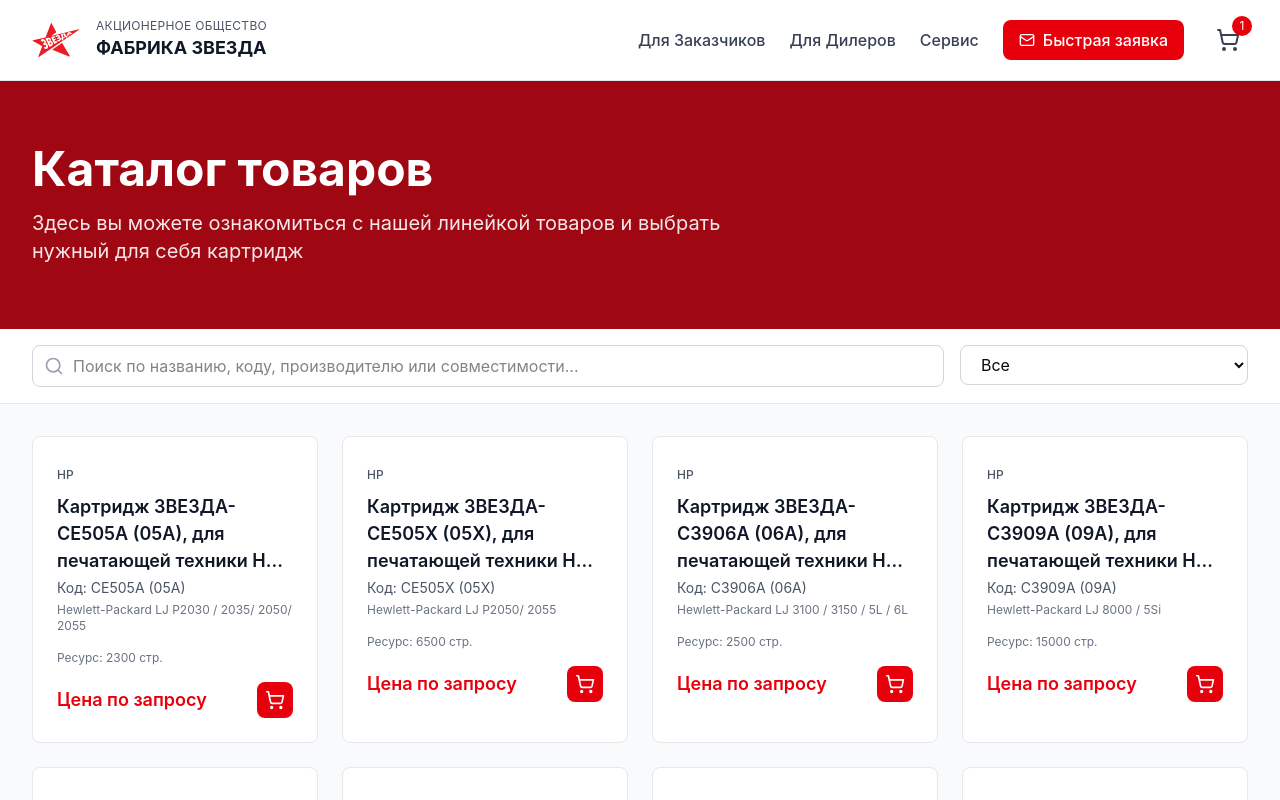
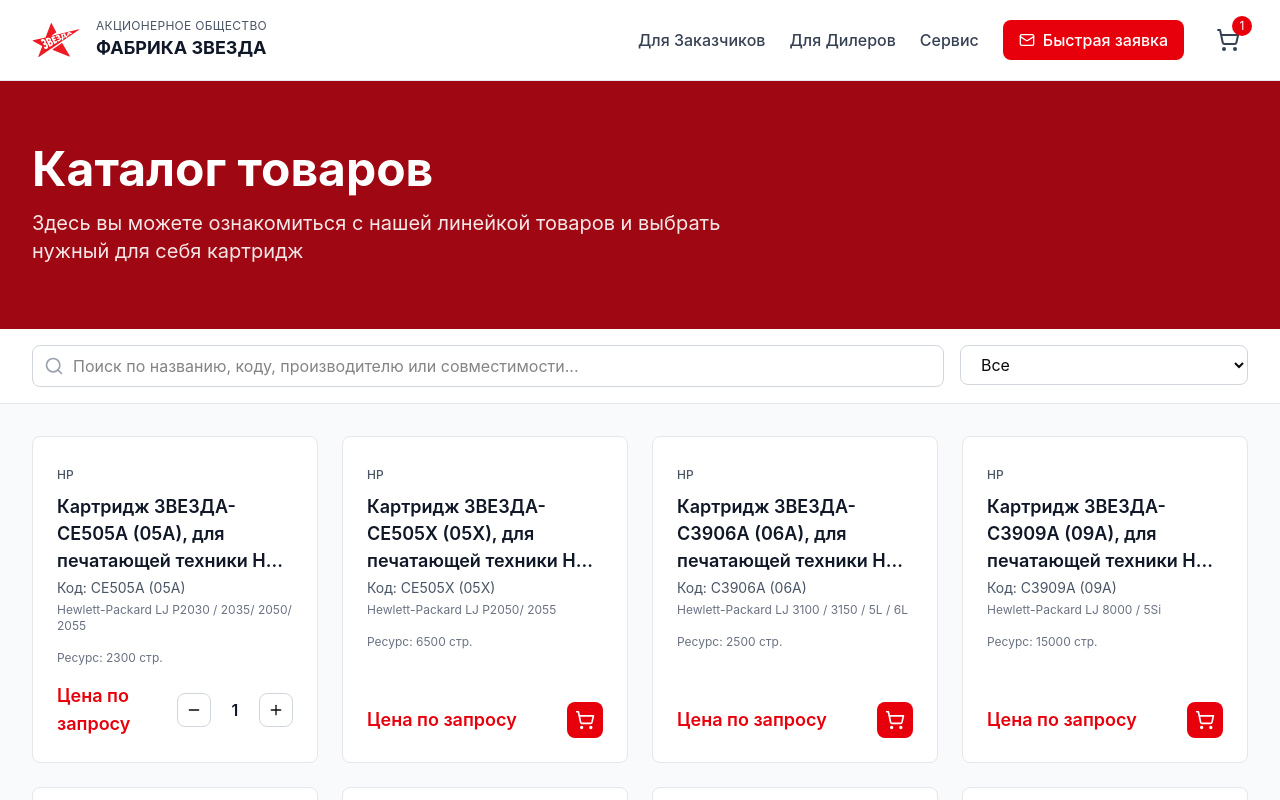
Before and after one commit to MatrixBiz/landing-page, a React (Vite) app: page /catalog in a window 1280 px wide. Both pictures are taken after a click on the button 275 px from the left and 700 px from the top of the page. Shown: the top 800 px of the page. Built offline with nearby package versions, Linux system fonts and the light colour scheme.

Commit message:
Added to cart state with counter in cards

```diff
--- a/src/app/pages/customers/CatalogPage.tsx
+++ b/src/app/pages/customers/CatalogPage.tsx
@@ -1,5 +1,5 @@
 import { useEffect, useMemo, useRef, useState } from "react";
-import { Search, ShoppingCart } from "lucide-react";
+import { Minus, Plus, Search, ShoppingCart } from "lucide-react";
 import { useCart } from "../../context/CartContext";
 import { catalogProducts } from "../../data/catalogProducts";
 
@@ -11,13 +11,17 @@
         useState<string>("all");
     const [visibleCount, setVisibleCount] = useState(PRODUCTS_BATCH_SIZE);
     const loadMoreRef = useRef<HTMLDivElement | null>(null);
-    const { addToCart } = useCart();
+    const { addToCart, items, updateQuantity } = useCart();
     const manufacturerOptions = useMemo(
         () =>
             [...new Set(catalogProducts.map((product) => product.manufacturer))]
                 .filter(Boolean)
                 .sort((a, b) => a.localeCompare(b, "ru")),
         [],
+    );
+    const quantityById = useMemo(
+        () => new Map(items.map((item) => [item.id, item.quantity])),
+        [items],
     );
 
     const filteredProducts = catalogProducts.filter((product) => {
@@ -69,6 +73,10 @@
         observer.observe(target);
         return () => observer.disconnect();
     }, [filteredProducts.length, hasMoreProducts]);
+
+    const handleAddToCart = (product: (typeof catalogProducts)[number]) => {
+        addToCart(product);
+    };
 
     return (
         <div className="min-h-screen">
@@ -131,7 +139,9 @@
             {/* Products Grid */}
             <div className="max-w-7xl mx-auto px-4 sm:px-6 lg:px-8 py-8">
                 <div className="grid grid-cols-1 md:grid-cols-2 lg:grid-cols-3 xl:grid-cols-4 gap-6">
-                    {visibleProducts.map((product) => (
+                    {visibleProducts.map((product) => {
+                        const addedQuantity = quantityById.get(product.id) ?? 0;
+                        return (
                             <div
                                 key={product.id}
                                 className="bg-white rounded-lg border border-gray-200 p-6 hover:shadow-lg transition-shadow flex flex-col"
@@ -165,22 +175,55 @@
                                 </p>
                             )}
 
-                            <div className="flex items-center justify-between">
+                            <div className="mt-auto flex items-center justify-between">
                                 <div>
                                     <span className="text-lg font-semibold text-red-600">
                                         Цена по запросу
                                     </span>
                                 </div>
+                                {addedQuantity > 0 ? (
+                                    <div className="flex items-center gap-2">
                                         <button
-                                    onClick={() => addToCart(product)}
+                                            onClick={() =>
+                                                updateQuantity(
+                                                    product.id,
+                                                    addedQuantity - 1,
+                                                )
+                                            }
+                                            className="p-2 border border-gray-300 rounded-lg hover:bg-gray-50 transition-colors"
+                                            title="Уменьшить количество"
+                                        >
+                                            <Minus className="w-4 h-4" />
+                                        </button>
+                                        <span className="w-8 text-center font-semibold text-gray-900">
+                                            {addedQuantity}
+                                        </span>
+                                        <button
+                                            onClick={() =>
+                                                updateQuantity(
+                                                    product.id,
+                                                    addedQuantity + 1,
+                                                )
+                                            }
+                                            className="p-2 border border-gray-300 rounded-lg hover:bg-gray-50 transition-colors"
+                                            title="Увеличить количество"
+                                        >
+                                            <Plus className="w-4 h-4" />
+                                        </button>
+                                    </div>
+                                ) : (
+                                    <button
+                                        onClick={() => handleAddToCart(product)}
                                         className="p-2 bg-red-600 text-white rounded-lg hover:bg-red-700 transition-colors"
                                         title="Добавить в корзину"
                                     >
                                         <ShoppingCart className="w-5 h-5" />
                                     </button>
+                                )}
                             </div>
                             </div>
-                    ))}
+                        );
+                    })}
                 </div>
                 {hasMoreProducts && (
                     <div className="pt-8 pb-2 text-center">
```
Lines whose indentation alone changed are shown as unchanged.
